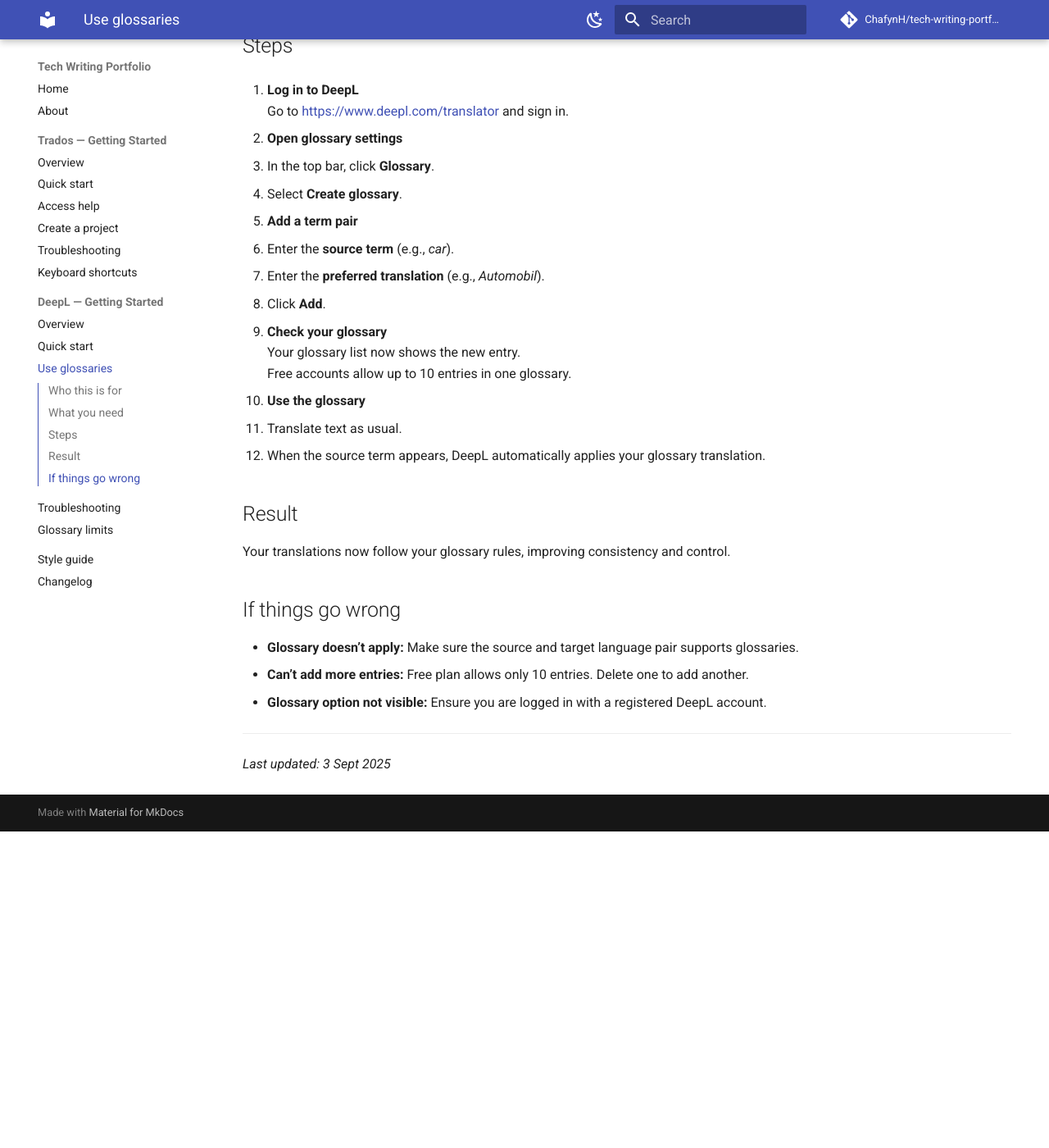
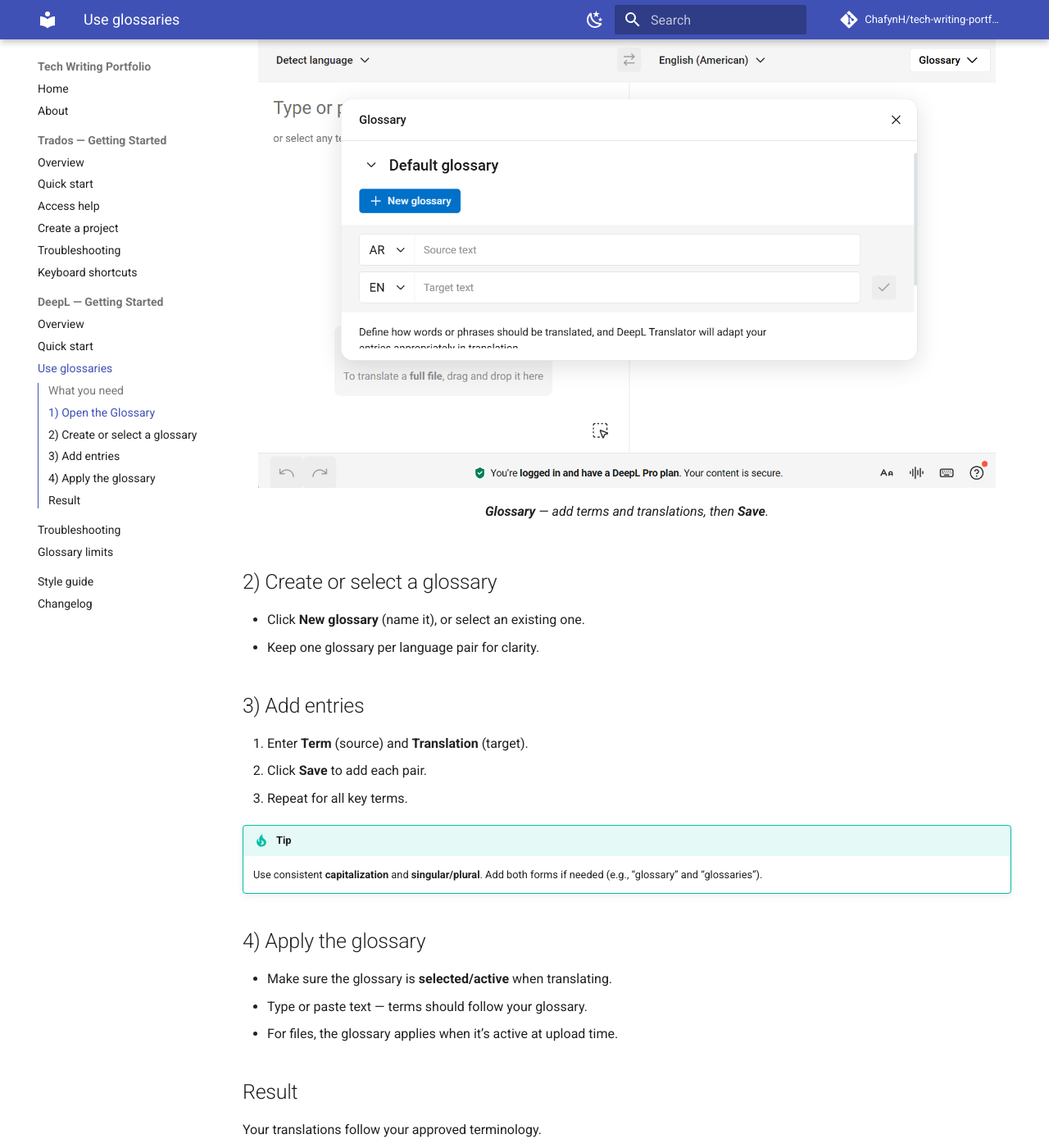
Before and after one commit to Chafyn/tech-writing-portfolio, an MkDocs documentation site: the page built from docs/deepl-getting-started/how-to-use-glossaries.md, in a window 1280 px wide and 1400 px high, scrolled down 533 px. Shown: the whole window at 82% size. Built offline with MkDocs 1.6.1 and Material for MkDocs 9.7.7, drawn with Linux system fonts in a browser that asks for light colours; comment, search, counter and statistics services are not loaded; before the commit the page ends 1547 px from its top, so only the background shows below that; some of the changed text lies outside the part shown.

Commit message:
Added images to deepl getting started and glossary

```diff
--- a/docs/deepl-getting-started/how-to-use-glossaries.md
+++ b/docs/deepl-getting-started/how-to-use-glossaries.md
@@ -1,45 +1,51 @@
-# 📘 How-To: Create and Use a Glossary in DeepL (Web App)
+# 📘 How to Use Glossaries (DeepL Web)
 
-Glossaries let you control how specific terms are translated, ensuring consistency.
-
-## Who this is for
-Translators who want to enforce preferred terminology in their DeepL translations.
+Control terminology across your translations.
 
 ## What you need
-- A free DeepL account (login required)
-- DeepL web app in your browser
-- Source and target languages supported by glossaries
-  (e.g., English ↔ German, English ↔ French)
+- DeepL account (Free or Pro)
+- Terms to enforce (e.g., product names)
 
-## Steps
+## 1) Open the Glossary
 
-1. **Log in to DeepL**
-   Go to [https://www.deepl.com/translator](https://www.deepl.com/translator) and sign in.
+1. In the DeepL interface, open **Glossary** (top bar).
+2. Choose a language pair for the glossary.
 
-2. **Open glossary settings**
-   - In the top bar, click **Glossary**.
-   - Select **Create glossary**.
+<figure markdown>
+  ![DeepL glossary dialog showing term and translation fields](../assets/images/deepl/deepl-glossary-dialog.png){ width="900" }
+  <figcaption><b>Glossary</b> — add terms and translations, then <b>Save</b>.</figcaption>
+</figure>
 
-3. **Add a term pair**
-   - Enter the **source term** (e.g., *car*).
-   - Enter the **preferred translation** (e.g., *Automobil*).
-   - Click **Add**.
+## 2) Create or select a glossary
 
-4. **Check your glossary**
-   Your glossary list now shows the new entry.
-   Free accounts allow up to 10 entries in one glossary.
+- Click **New glossary** (name it), or select an existing one.
+- Keep one glossary per language pair for clarity.
 
-5. **Use the glossary**
-   - Translate text as usual.
-   - When the source term appears, DeepL automatically applies your glossary translation.
+## 3) Add entries
+
+1. Enter **Term** (source) and **Translation** (target).
+2. Click **Save** to add each pair.
+3. Repeat for all key terms.
+
+!!! tip
+    Use consistent **capitalization** and **singular/plural**. Add both forms if needed (e.g., “glossary” and “glossaries”).
+
+## 4) Apply the glossary
+
+- Make sure the glossary is **selected/active** when translating.
+- Type or paste text — terms should follow your glossary.
+- For files, the glossary applies when it’s active at upload time.
+
+<!-- Optional screenshot; uncomment when you add it:
+<figure markdown>
+  ![DeepL translation pane showing an active glossary selection](../assets/images/deepl/deepl-glossary-apply.png){ width="900" }
+  <figcaption><b>Apply glossary</b> — ensure the glossary is selected so terms are enforced.</figcaption>
+</figure>
+-->
 
 ## Result
-Your translations now follow your glossary rules, improving consistency and control.
+Your translations follow your approved terminology.
 
-## If things go wrong
-- **Glossary doesn’t apply:** Make sure the source and target language pair supports glossaries.
-- **Can’t add more entries:** Free plan allows only 10 entries. Delete one to add another.
-- **Glossary option not visible:** Ensure you are logged in with a registered DeepL account.
-
----
-*Last updated: 3 Sept 2025*
+**See also:**
+- [Quick Start](quick-start.md)
+- [Glossary limits](glossary-limits.md)
```
Also changed, not shown: docs/deepl-getting-started/quick-start.md (+24 -25 lines), docs/assets/images/deepl/deepl-glossary-dialog.png (added), docs/assets/images/deepl/deepl-home.png (added).
